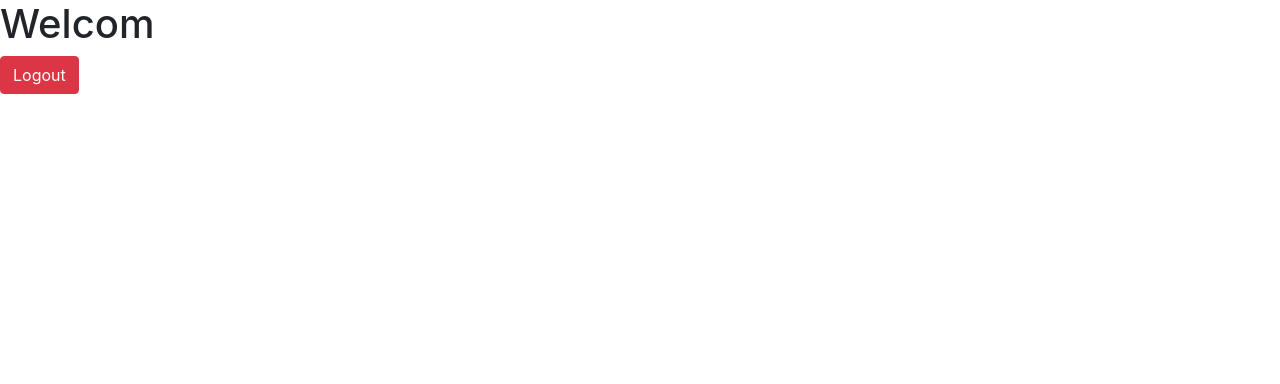
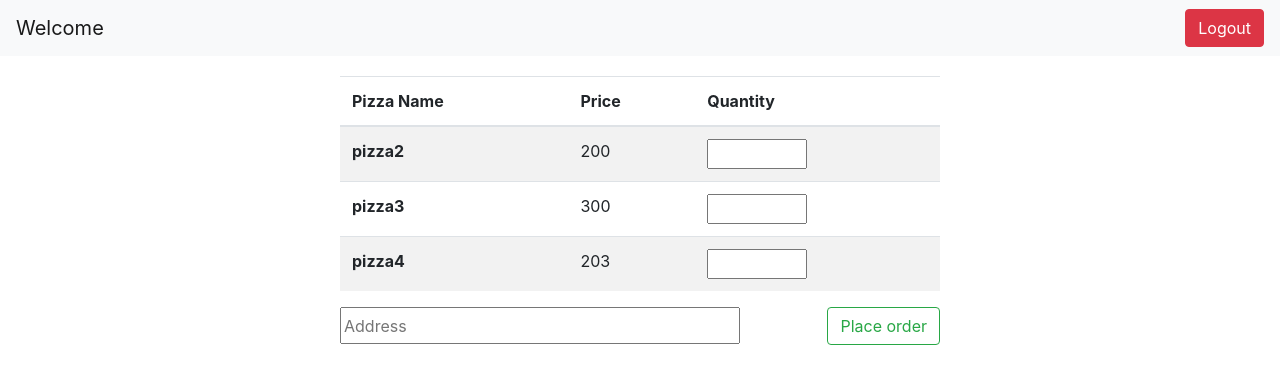
Before and after one commit to MohamedBenighil/-django-pizza-app, a Django app: page /user/userhome/ in a window 1280 px wide. Shown: the top 384 px of the page. Run offline with Django 3.2, Linux system fonts and the light colour scheme; data comes from the database, SQL or seed files in the repository; both versions use the stored data as it was after the commit; some libraries are stand-ins or nearby versions.

Commit message:
user: display pizzas & design page

```diff
--- a/pizzapp/views.py
+++ b/pizzapp/views.py
@@ -92,7 +92,7 @@ def userlogin(request):
 def userhomeview(request):
     # Get account's user dynamically
     username = request.user.username
-    context = {'username': username}
+    context = {'username': username, 'pizzas': PizzaModel.objects.all()}
     return render(request, 'pizzapp/userhomeview.html', context)
 
 def userlogout(request):
--- a/static/css/style.css
+++ b/static/css/style.css
@@ -97,3 +97,48 @@
     display: block;
     margin: auto;
 }
+
+
+.user-table-pizza-div{
+    width: 600px;
+    display: block;
+    margin: auto;
+    margin-top: 20px;
+}
+
+.user-table-pizza-div table td input{
+    width: 100px;
+}
+
+.user-table-pizza-div a{
+    float: right;
+}
+.user-table-pizza-div .address{
+    width: 400px;
+    height: 37px;
+}
+
+.loginpage{
+    padding-top: 25px;
+    background-color: #fe6e00;
+    width: 500px;
+    height: 280px;
+    margin: auto;
+    margin-top: 150px;
+}
+
+.loginpage h1{
+    text-align: center;
+    color: white;
+}
+
+.loginpage  input[name="username"], .loginpage  input[name="password"]{
+    width: 80%;
+    margin: auto;
+    margin-bottom: 20px;
+}
+
+.loginpage input[type="submit"]{
+    display: block;
+    margin: auto;
+}
--- a/templates/pizzapp/userhomeview.html
+++ b/templates/pizzapp/userhomeview.html
@@ -1,5 +1,35 @@
 {% extends 'base.html' %}
 {% block content %}
-<h1>Welcom {{username}}</h1>
-<a href="/userlogout" class="btn btn-danger">Logout</a>
+
+<nav class="navbar navbar-light bg-light">
+    <a class="navbar-brand">Welcome {{username}}</a>
+    <a href="/userlogout" class="btn btn-danger">Logout</a>
+</nav>
+
+{% if pizzas %}
+<div class="user-table-pizza-div">
+    <table class="table table-striped">
+      <thead>
+        <tr>
+          <th scope="col">Pizza Name</th>
+          <th scope="col">Price</th>
+          <th scope="col">Quantity</th>
+        </tr>
+      </thead>
+      <tbody>
+        {% for pizza in pizzas %}
+        <tr>
+          <th scope="row">{{pizza.name}}</th>
+          <td>{{pizza.price}}</td>
+          <td><input type="number" name="quantity"></td>
+        </tr>
+        {% endfor %}
+      </tbody>
+    </table>
+    <input type="text" class="address" name="address" placeholder="Address">
+    <a href="#" class="btn btn-outline-success">Place order</a>
+
+</div>
+{% endif %}
+
 {% endblock %}
--- a/templates/pizzapp/userlogin.html
+++ b/templates/pizzapp/userlogin.html
@@ -1,6 +1,6 @@
 {% extends 'base.html' %}
 {% block content %}
-<h1>User Login Page</h1>
+
 
 {% if messages %}
 {% for message in messages %}
@@ -9,11 +9,13 @@
 </div>
 {% endfor  %}
 {% endif %}
-
+<div class="loginpage">
+    <h1>User Login Page</h1>
     <form action="/userlogin/" method="post">
         {% csrf_token %}
         <input type="text" class="form-control" name="username" placeholder="Username">
         <input type="password" name="password" class="form-control" placeholder="Password">
         <input type="submit" class="btn btn-success" value="Login">
     </form>
+</div>
 {% endblock %}
```
Also changed, not shown: db.sqlite3. Lines whose indentation alone changed are shown as unchanged.
